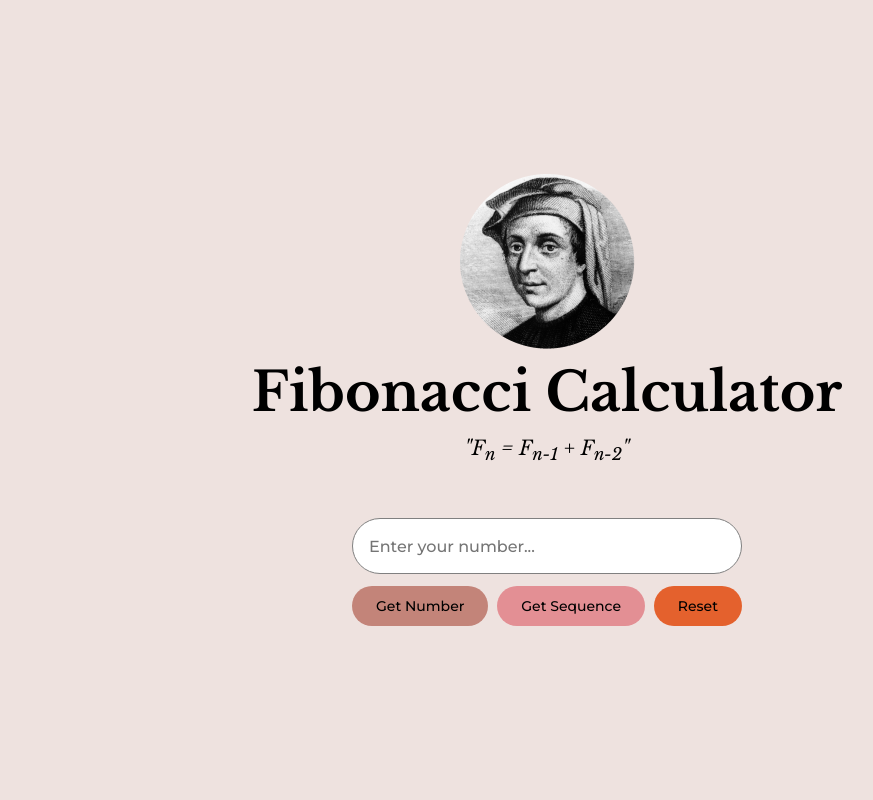
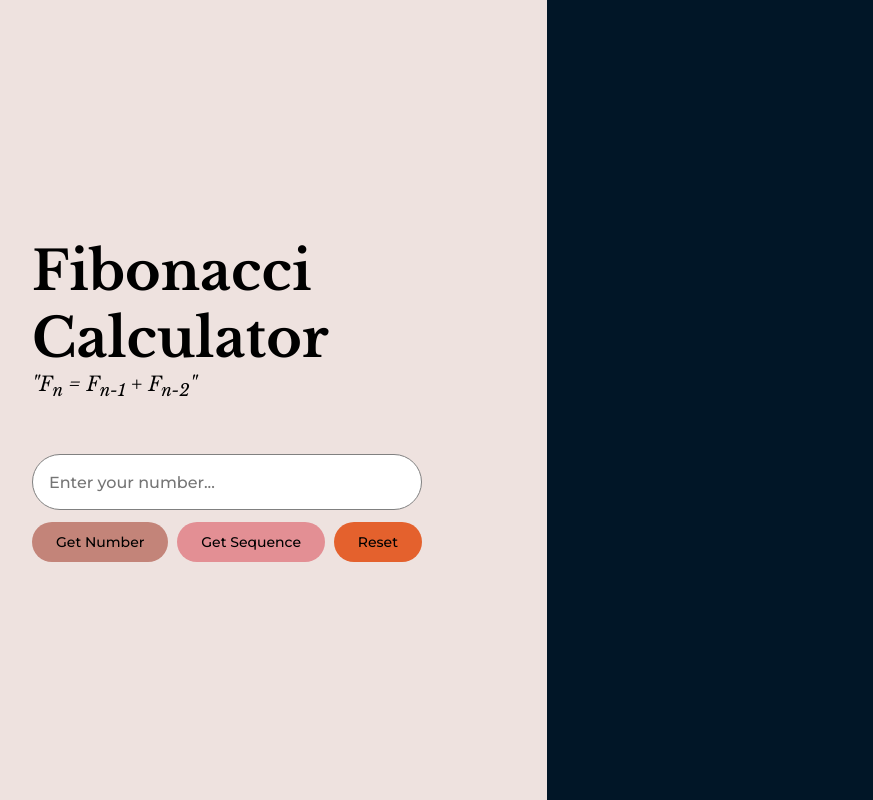
Before and after one commit to vbelmonte/fibonacci-calculator, a plain HTML site: page index.html in a window 1280 px wide. Shown: the whole page, without its empty margins (93-966 px from the left). Drawn offline with nearby package versions, Linux system fonts and the light colour scheme.

Commit message:
Revise layout

```diff
--- a/index.html
+++ b/index.html
@@ -13,10 +13,9 @@
     </head>
 
     <body>
-        <section id="main">
-            <div>
+        <section class="background" id="main">
+            <div class="main-area">
                 <div class="headline">
-                    <img src="images/fibonacci_portrait_logo.png">
                     <h1>Fibonacci Calculator</h1>
                     <h2><i>"F<sub>n</sub> = F<sub>n-1</sub> + F<sub>n-2</sub>"</i></h2>
                 </div>
--- a/styles.css
+++ b/styles.css
@@ -1,4 +1,5 @@
 body {
+    display: flex;
     background-color: #EEE2DF;
     margin: 0;
 }
@@ -7,16 +8,13 @@ h1 {
     font-family: "Libre Baskerville", "Times New Roman", sans-serif;
     font-size: 54px;
     font-weight: 700;
-    text-align: center;
     margin: 0;
-    padding: 10px;
 }
 
 h2 {
     font-family: "Libre Baskerville", "Times New Roman", sans-serif;
     font-size: 20px;
     font-weight: normal;
-    text-align: center;
     margin: 0;
 }
 
@@ -29,10 +27,6 @@ button {
 }
 
 .headline {
-    display: flex;
-    flex-direction: column;
-    align-items: center;
-    gap: 10 px;
     margin-bottom: 54px;
 }
 
@@ -54,11 +48,23 @@ input {
     color: #8A8A8A;
 }
 
+.background {
+    /*background-image: url("images/fibonacci.jpg");*/
+    background-repeat: no-repeat;
+    background-size: cover;
+    background-position-x: -200px;
+}
+
 #main {
     display: flex;
+    flex: 1;
     justify-content: center;
     align-items: center;
     min-height: 100vh;
+}
+
+.main-area {
+    width: 390px;
 }
 
 
@@ -84,3 +90,8 @@ input {
 #reset {
     background-color: #E4612D;
 }
+
+#results {
+    flex: 1;
+    background-color: #011627;
+}
```
Also changed, not shown: images/fibonacci.jpg (added).
